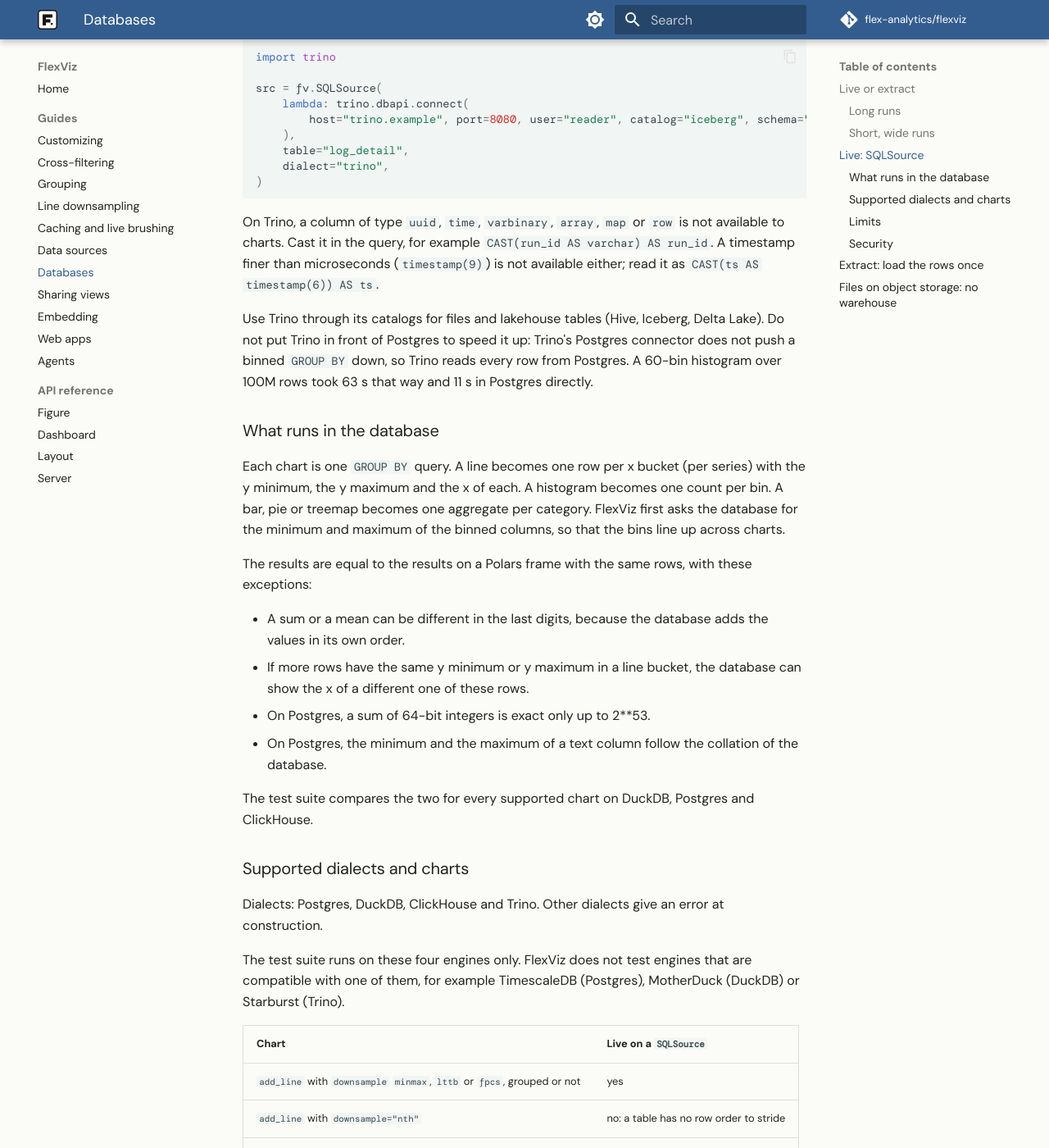
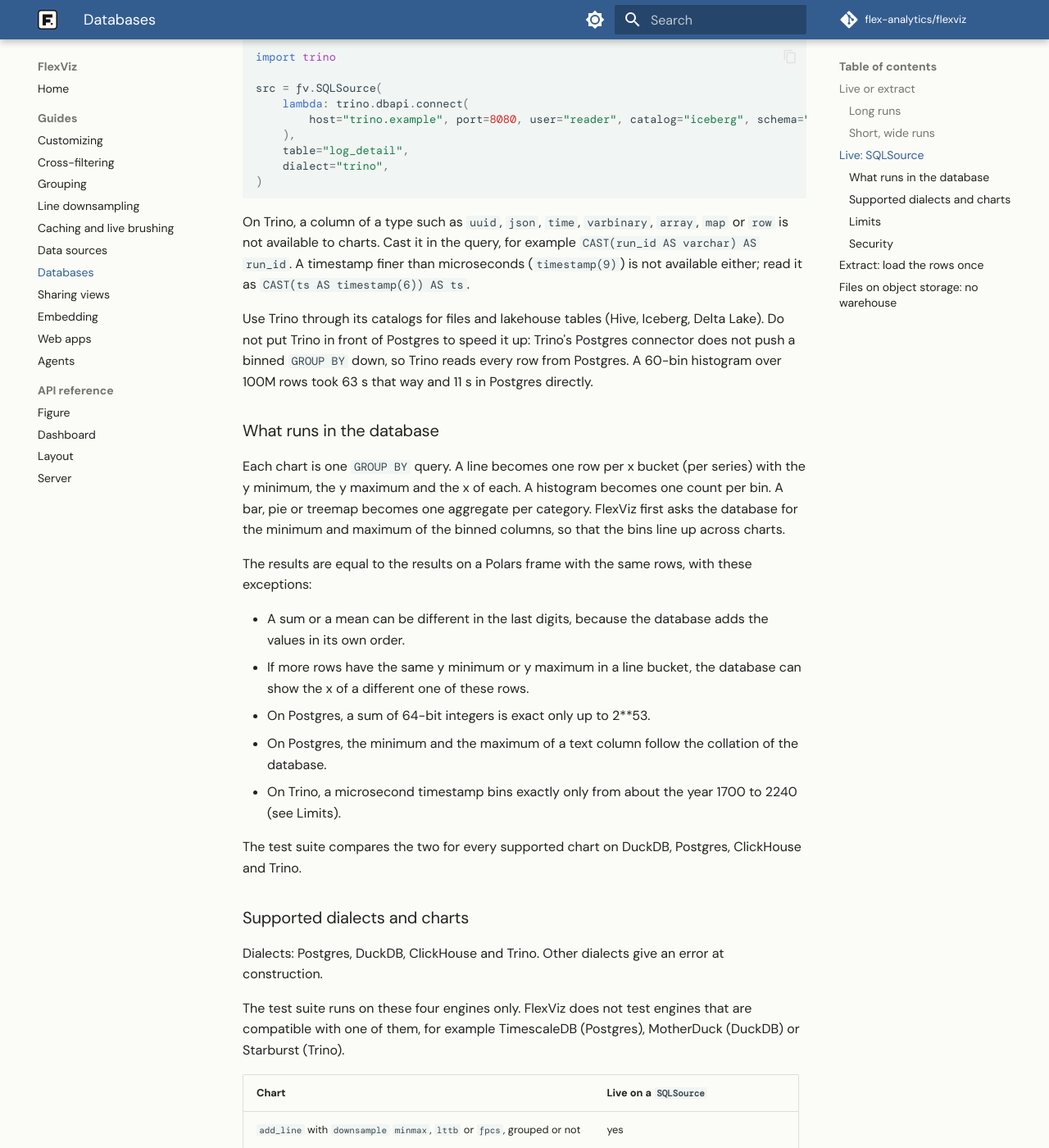
Before and after one commit to flex-analytics/flexviz, an MkDocs documentation site: the page built from docs/guides/databases.md, in a window 1280 px wide and 1400 px high, scrolled down 3873 px. Shown: the whole window at 82% size. Built offline with MkDocs 1.6.1 and Material for MkDocs 9.7.7, drawn with Linux system fonts in a browser that asks for light colours; some web fonts are replaced; comment, search, counter and statistics services are not loaded; some of the changed text lies outside the part shown.

Commit message:
docs(sql): give the Trino epoch limit and the median dialect switch

````diff
--- a/docs/guides/databases.md
+++ b/docs/guides/databases.md
@@ -147,8 +147,8 @@ src = fv.SQLSource(
 )
 ```
 
-On Trino, a column of type `uuid`, `time`, `varbinary`, `array`, `map` or `row`
-is not available to charts. Cast it in the query, for example
+On Trino, a column of a type such as `uuid`, `json`, `time`, `varbinary`,
+`array`, `map` or `row` is not available to charts. Cast it in the query, for example
 `CAST(run_id AS varchar) AS run_id`. A timestamp finer than microseconds
 (`timestamp(9)`) is not available either; read it as
 `CAST(ts AS timestamp(6)) AS ts`.
@@ -177,9 +177,11 @@ with these exceptions:
 - On Postgres, a sum of 64-bit integers is exact only up to 2**53.
 - On Postgres, the minimum and the maximum of a text column follow the
   collation of the database.
+- On Trino, a microsecond timestamp bins exactly only from about the year 1700
+  to 2240 (see Limits).
 
-The test suite compares the two for every supported chart on DuckDB, Postgres
-and ClickHouse.
+The test suite compares the two for every supported chart on DuckDB, Postgres,
+ClickHouse and Trino.
 
 ### Supported dialects and charts
 
@@ -217,6 +219,10 @@ have, gives an error when you add the chart, in your own code.
   `ALTER ROLE flexviz_reader SET work_mem = '1GB'`.
 - On Trino, a median (`agg="median"`) sorts the values of each group in
   memory, because Trino has no exact percentile function.
+- On Trino, the epoch microseconds of a `timestamp(6)` are exact from about
+  the year 1700 to 2240. Outside that range (for example a `9999-12-31`
+  sentinel date) a value can be 1 µs or more off, so it can fall in the bin
+  next to its own at a bin edge. The value that a chart shows stays exact.
 - `Dashboard(src, cache=True)` declares that the data does not change while the
   server runs. FlexViz then keeps the column bounds and the first render. Do
   not set it on a table that receives new rows.
````
Also changed, not shown: Architecture.md (+5 -4 lines).
